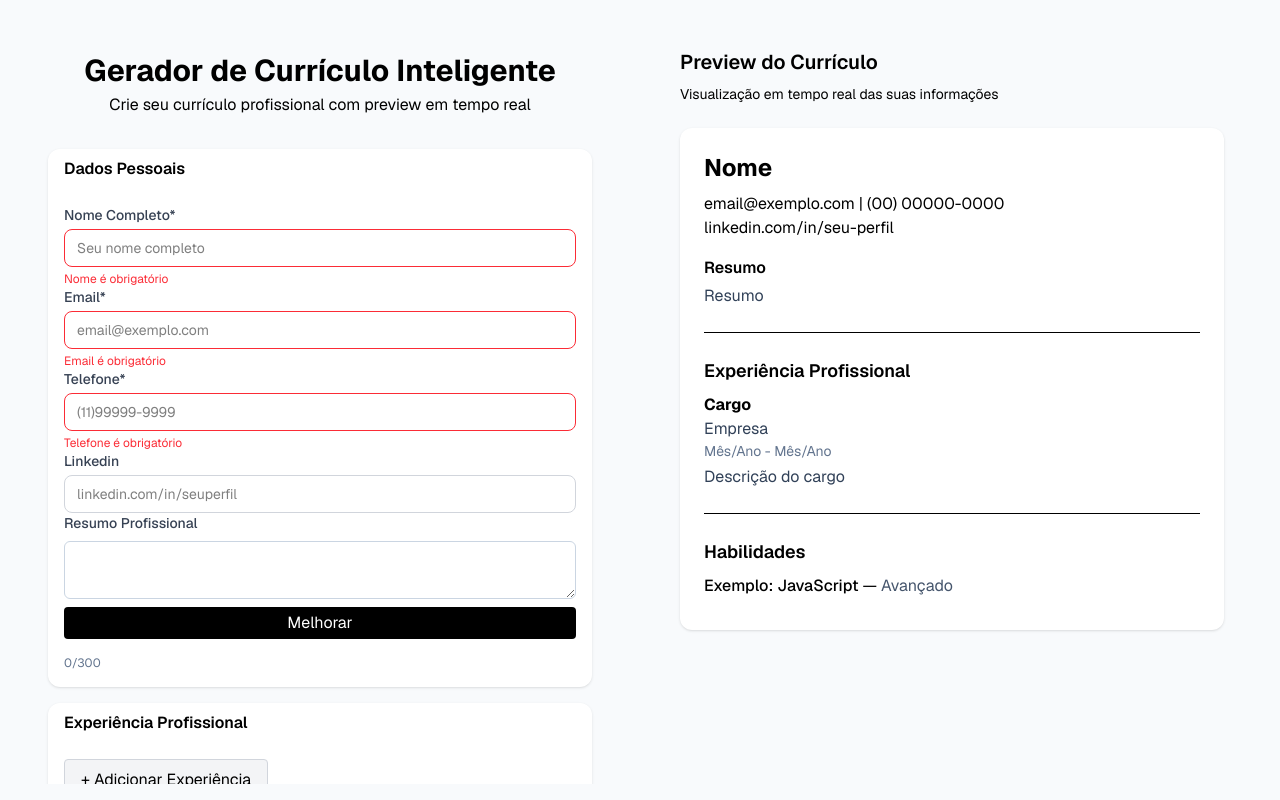
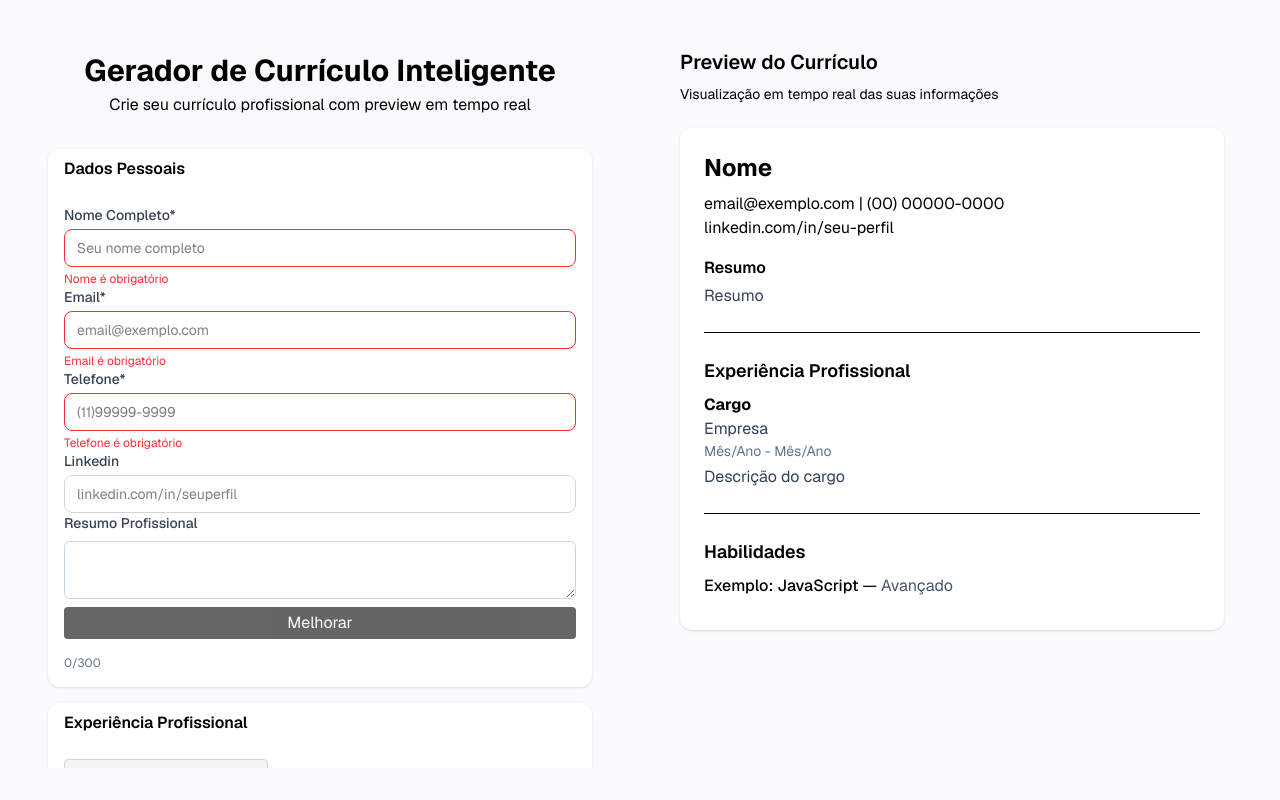
Before and after one commit to Biancaprs/projeto-8-gerador-curriculo, a React (Vite) app: page / in a window 1280 px wide. Built offline with nearby package versions, Linux system fonts and the light colour scheme.

Commit message:
feat: Integra react-toastify para notificações de sucesso e erro na melhoria de texto

```diff
--- a/package.json
+++ b/package.json
@@ -15,6 +15,7 @@
     "react": "^19.1.1",
     "react-dom": "^19.1.1",
     "react-icons": "^5.5.0",
+    "react-toastify": "^11.0.5",
     "tailwindcss": "^4.1.12"
   },
   "devDependencies": {
--- a/src/App.tsx
+++ b/src/App.tsx
@@ -1,6 +1,8 @@
 import { useState } from "react";
 import TelaFormulario from "./components/TelaFormulario";
 import TelaPreview from "./components/TelaPreview";
+import { ToastContainer } from "react-toastify";
+import "react-toastify/dist/ReactToastify.css";
 interface Habilidade {
   id: string;
   nome: string;
@@ -40,11 +42,12 @@ export default function App() {
             experiences:
               experienceDraft && Object.values(experienceDraft).some(Boolean)
                 ? [...experiences, experienceDraft]
-                : experiences, habilidades
+                : experiences,
+            habilidades,
           }}
-          links={links}
         />
       </div>
+      <ToastContainer />
     </div>
   );
 }
--- a/src/components/CampoComMelhoria.tsx
+++ b/src/components/CampoComMelhoria.tsx
@@ -1,6 +1,7 @@
 import { useState } from "react";
 import { melhorarTextoIA } from "../server/gemini.ts";
 import { clsx } from "../utils/clsx";
+import { toast } from "react-toastify"; // Importa o toast
 
 interface CampoComMelhoriaProps {
   label: string;
@@ -25,13 +26,18 @@ export default function CampoComMelhoria({
     try {
       const melhorado = await melhorarTextoIA(valor);
       onChange(melhorado);
+      toast.success("Seu texto foi aprimorado com sucesso!");
     } catch (err) {
       console.error("Erro ao melhorar texto:", err);
-      alert("Falha ao conectar com a IA 😢");
+      toast.error(
+        "Não foi possível aprimorar o texto no momento. Tente novamente mais tarde."
+      );
     } finally {
       setLoading(false);
     }
   }
+
+  const isDisabled = loading || !valor.trim();
 
   return (
     <div className="flex flex-col gap-2 mb-4">
@@ -63,8 +69,11 @@ export default function CampoComMelhoria({
       <button
         type="button"
         onClick={handleMelhorar}
-        disabled={loading}
-        className="bg-black text-white px-4 py-1 rounded"
+        disabled={isDisabled}
+        className={clsx(
+          "bg-black text-white px-4 py-1 rounded",
+          isDisabled ? "cursor-not-allowed opacity-60" : "cursor-pointer"
+        )}
       >
         {loading ? "Melhorando..." : "Melhorar"}
       </button>
```
Also changed, not shown: 1 other file (tests, documents, lock files or other folders).
